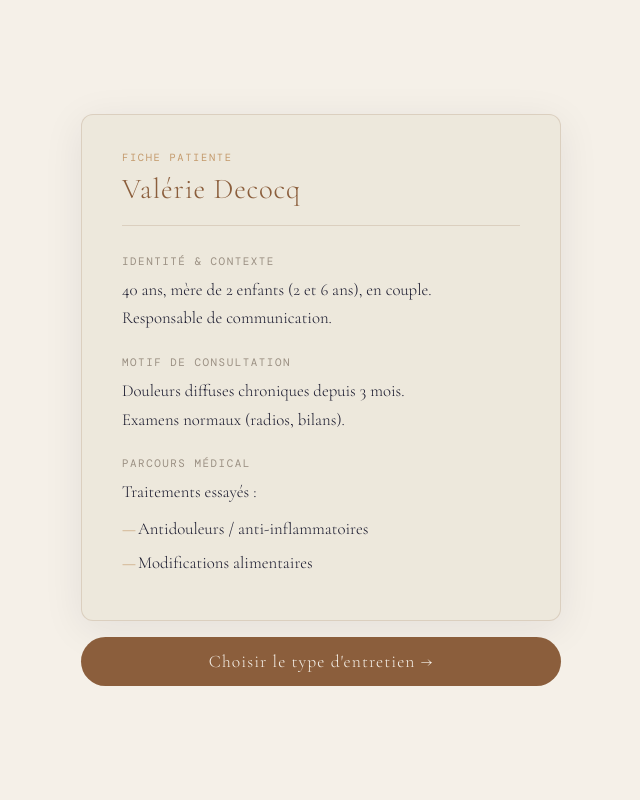
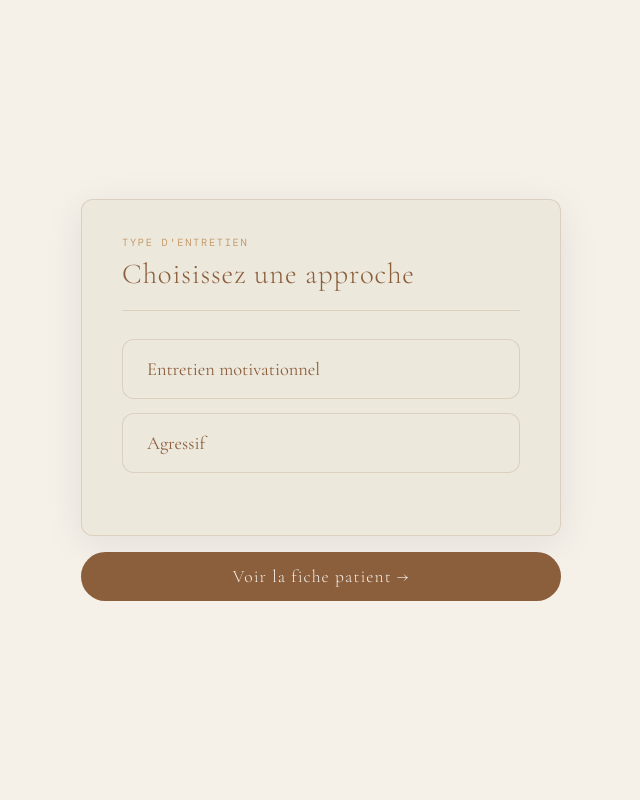
Before and after one commit to Jennifer-foucart/Valerie-chatcom, a Flask app: page / in a window 1280 px wide. Shown: the whole page, without its empty margins (319-959 px from the left). Run offline with Flask 3, Linux system fonts and the light colour scheme; some web fonts are replaced.

Commit message:
editing UI

```diff
--- a/templates/index.html
+++ b/templates/index.html
@@ -4,7 +4,7 @@
 <head>
     <meta charset="UTF-8" />
     <meta name="viewport" content="width=device-width, initial-scale=1.0" />
-    <title>Valérie — Chatcom</title>
+    <title>Chatcom</title>
     <link
         href="https://fonts.googleapis.com/css2?family=Cormorant+Garamond:ital,wght@0,300;0,400;1,300&family=DM+Mono:wght@300;400&display=swap"
         rel="stylesheet" />
@@ -97,7 +97,7 @@
         @keyframes fadeOut { from { opacity:1; transform:translateY(0);      } to { opacity:0; transform:translateY(-12px); } }
 
         /* centre the fiche pages that have little content */
-        #welcome-page, #choice-page { justify-content: center; }
+        #patient-page, #choice-page { justify-content: center; }
 
         /* ── Fiche ── */
         .fiche { max-width: 480px; width: 100%; background: var(--cream); border: 1px solid var(--border); border-radius: 12px; padding: 36px 40px; box-shadow: 0 8px 40px rgba(26,26,46,.08); }
@@ -161,35 +161,8 @@
 
 <body>
 
-    <!-- Step 1: Fiche patiente -->
-    <div id="welcome-page" class="overlay-page">
-        <div class="fiche">
-            <div class="fiche-header">
-                <div class="fiche-tag">Fiche Patiente</div>
-                <div class="fiche-title">Valérie Decocq</div>
-            </div>
-            <div class="fiche-section">
-                <div class="fiche-section-title">Identité &amp; Contexte</div>
-                <p>40 ans, mère de 2 enfants (2 et 6 ans), en couple.<br />Responsable de communication.</p>
-            </div>
-            <div class="fiche-section">
-                <div class="fiche-section-title">Motif de consultation</div>
-                <p>Douleurs diffuses chroniques depuis 3 mois.<br />Examens normaux (radios, bilans).</p>
-            </div>
-            <div class="fiche-section">
-                <div class="fiche-section-title">Parcours médical</div>
-                <p style="margin-bottom:8px">Traitements essayés :</p>
-                <ul>
-                    <li>Antidouleurs / anti-inflammatoires</li>
-                    <li>Modifications alimentaires</li>
-                </ul>
-            </div>
-        </div>
-        <button class="cta-btn" id="next-btn">Choisir le type d'entretien →</button>
-    </div>
-
-    <!-- Step 2: Interview type -->
-    <div id="choice-page" class="overlay-page" style="display:none">
+    <!-- Step 1: Interview type -->
+    <div id="choice-page" class="overlay-page">
         <div class="fiche">
             <div class="fiche-header">
                 <div class="fiche-tag">Type d'entretien</div>
@@ -200,9 +173,17 @@
                     <div style="font-family:'DM Mono',monospace;font-size:.72rem;color:var(--muted)">Chargement…</div>
                 </div>
                 <div id="choice-error"></div>
-                <div id="start-loading">Préparation en cours…</div>
             </div>
         </div>
+        <button class="cta-btn" id="next-btn">Voir la fiche patient →</button>
+    </div>
+
+    <!-- Step 2: Fiche patiente (dynamique selon le module choisi) -->
+    <div id="patient-page" class="overlay-page" style="display:none">
+        <div class="fiche" id="patient-fiche-content">
+            <!-- rempli dynamiquement en JS -->
+        </div>
+        <div id="start-loading">Préparation en cours…</div>
         <button class="cta-btn" id="start-btn">Commencer la consultation →</button>
     </div>
 
@@ -242,8 +223,8 @@
 
     <!-- Chat UI -->
     <header>
-        <h1>Valérie</h1>
-        <span>Chatcom · FR</span>
+        <h1 id="patient-header-name">Chatcom</h1>
+        <span>FR</span>
         <div class="status-dot"></div>
         <button id="back-btn">← retour</button>
     </header>
@@ -252,7 +233,7 @@
         <div class="portrait-frame">
             <div class="ring ring-outer" id="ring-outer">
                 <div class="ring ring-inner">
-                    <img src="/static/valerie.jpg" alt="Valérie" />
+                    <img id="patient-portrait" src="/static/valerie.jpg" alt="" />
                 </div>
             </div>
             <div id="thinking-overlay">
@@ -291,6 +272,61 @@
         const SESSION_ID = crypto.randomUUID();
         let selectedInterviewType = null;
         let lastTranscriptText    = "";
+
+        /* ── Patient fiches (dynamic, keyed by interview_type) ── */
+        const PATIENT_FICHES = {
+            agressif: {
+                name: "Valérie Decocq",
+                portrait: "/static/valerie.jpg",
+                html: `
+                    <div class="fiche-header">
+                        <div class="fiche-tag">Fiche Patiente</div>
+                        <div class="fiche-title">Valérie Decocq</div>
+                    </div>
+                    <div class="fiche-section">
+                        <div class="fiche-section-title">Identité &amp; Contexte</div>
+                        <p>40 ans, mère de 2 enfants (2 et 6 ans), en couple.<br />Responsable de communication.</p>
+                    </div>
+                    <div class="fiche-section">
+                        <div class="fiche-section-title">Motif de consultation</div>
+                        <p>Douleurs diffuses chroniques depuis 3 mois.<br />Examens normaux (radios, bilans).</p>
+                    </div>
+                    <div class="fiche-section">
+                        <div class="fiche-section-title">Parcours médical</div>
+                        <p style="margin-bottom:8px">Traitements essayés :</p>
+                        <ul>
+                            <li>Antidouleurs / anti-inflammatoires</li>
+                            <li>Modifications alimentaires</li>
+                        </ul>
+                    </div>
+                `
+            },
+            motivational: {
+                name: "Isabelle Dupont",
+                portrait: "/static/isabelle.jpg",
+                html: `
+                    <div class="fiche-header">
+                        <div class="fiche-tag">Fiche Patiente</div>
+                        <div class="fiche-title">Isabelle Dupont</div>
+                    </div>
+                    <div class="fiche-section">
+                        <div class="fiche-section-title">Identité &amp; Contexte</div>
+                        <p>45 ans, mariée, mère de trois garçons (18, 16 et 13 ans).<br />Décoratrice d'intérieur indépendante, gérante de son propre magasin.</p>
+                    </div>
+                    <div class="fiche-section">
+                        <div class="fiche-section-title">Motif de consultation</div>
+                        <p>Suivi habituel d'un diabète de type 2 évoluant depuis 12 ans.<br />Diabète mal équilibré, prise de poids récente.</p>
+                    </div>
+                    <div class="fiche-section">
+                        <div class="fiche-section-title">Éléments de contexte</div>
+                        <ul>
+                            <li>Difficulté à gérer l'alimentation, grignotage lié au stress</li>
+                            <li>Sédentarité, fatigue morale liée à la charge familiale et professionnelle</li>
+                        </ul>
+                    </div>
+                `
+            }
+        };
 
         /* ── State ── */
         let inCall = false, isSpeaking = false, isProcessing = false;
@@ -359,17 +395,32 @@
             }
         }
 
-        /* ── Step 1 → Step 2 ── */
+        /* ── Populate the patient fiche based on selected type ── */
+        function populatePatientFiche(type) {
+            const fiche = PATIENT_FICHES[type];
+            const container = document.getElementById("patient-fiche-content");
+            if (!fiche) {
+                container.innerHTML = `<div class="fiche-header"><div class="fiche-title">Fiche indisponible</div></div>`;
+                return;
+            }
+            container.innerHTML = fiche.html;
+            document.getElementById("patient-header-name").textContent = fiche.name;
+            document.getElementById("patient-portrait").src = fiche.portrait;
+            document.getElementById("patient-portrait").alt = fiche.name;
+        }
+
+        /* ── Step 1 (choice) → Step 2 (fiche) ── */
         document.getElementById("next-btn").addEventListener("click", () => {
-            hidePage("welcome-page", () => { showPage("choice-page"); loadModules(); });
-        });
-
-        /* ── Step 2 → Chat ── */
-        document.getElementById("start-btn").addEventListener("click", async () => {
             if (!selectedInterviewType) {
                 document.getElementById("choice-error").textContent = "Veuillez choisir un type d'entretien.";
                 return;
             }
+            populatePatientFiche(selectedInterviewType);
+            hidePage("choice-page", () => showPage("patient-page"));
+        });
+
+        /* ── Step 2 (fiche) → Chat ── */
+        document.getElementById("start-btn").addEventListener("click", async () => {
             const loadingEl = document.getElementById("start-loading");
             const startBtn  = document.getElementById("start-btn");
             loadingEl.style.display = "block";
@@ -382,12 +433,12 @@
                 });
                 if (!res.ok) {
                     const err = await res.json();
-                    document.getElementById("choice-error").textContent = err.error || "Erreur serveur.";
+                    showToast(err.error || "Erreur serveur.");
                     return;
                 }
-                hidePage("choice-page");
+                hidePage("patient-page");
             } catch {
-                document.getElementById("choice-error").textContent = "Erreur réseau, réessayez.";
+                showToast("Erreur réseau, réessayez.");
             } finally {
                 loadingEl.style.display = "none";
                 startBtn.disabled = false;
@@ -454,7 +505,6 @@
         document.getElementById("evaluate-btn").addEventListener("click", async () => {
             const btn       = document.getElementById("evaluate-btn");
             const loadingEl = document.getElementById("eval-loading");
-            const page      = document.getElementById("transcript-page");
             btn.disabled = true;
             loadingEl.style.display = "block";
             document.getElementById("eval-card").style.display   = "none";
@@ -478,7 +528,6 @@
                 document.getElementById("eval-feedback").textContent = data.feedback;
                 document.getElementById("eval-card").style.display   = "block";
 
-                // Scroll to the evaluation result
                 setTimeout(() => {
                     document.getElementById("eval-card").scrollIntoView({ behavior: "smooth", block: "start" });
                 }, 100);
@@ -628,6 +677,9 @@
         sendBtn.addEventListener("click", () => sendMessage());
         inputEl.addEventListener("keydown", e => { if (e.key === "Enter") sendMessage(); });
         micBtn.addEventListener("click", () => { if (inCall) stopCall(); else startCall(); });
+
+        /* ── Init ── */
+        loadModules();
     </script>
 </body>
 </html>
```
